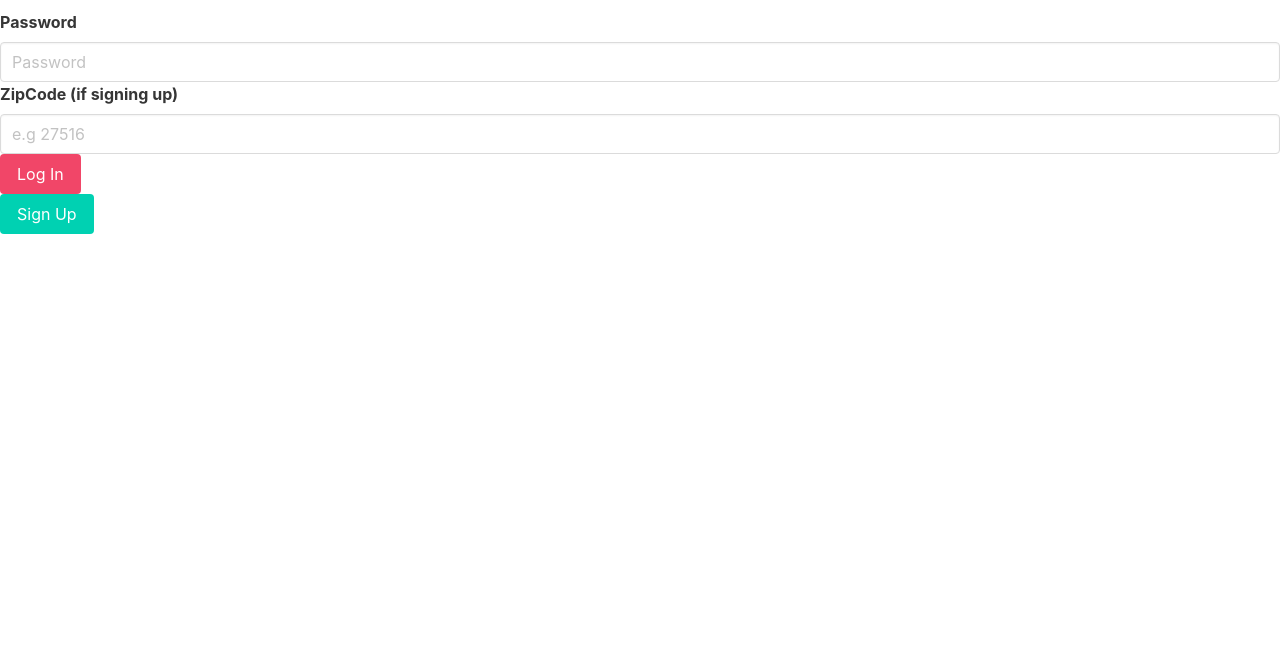
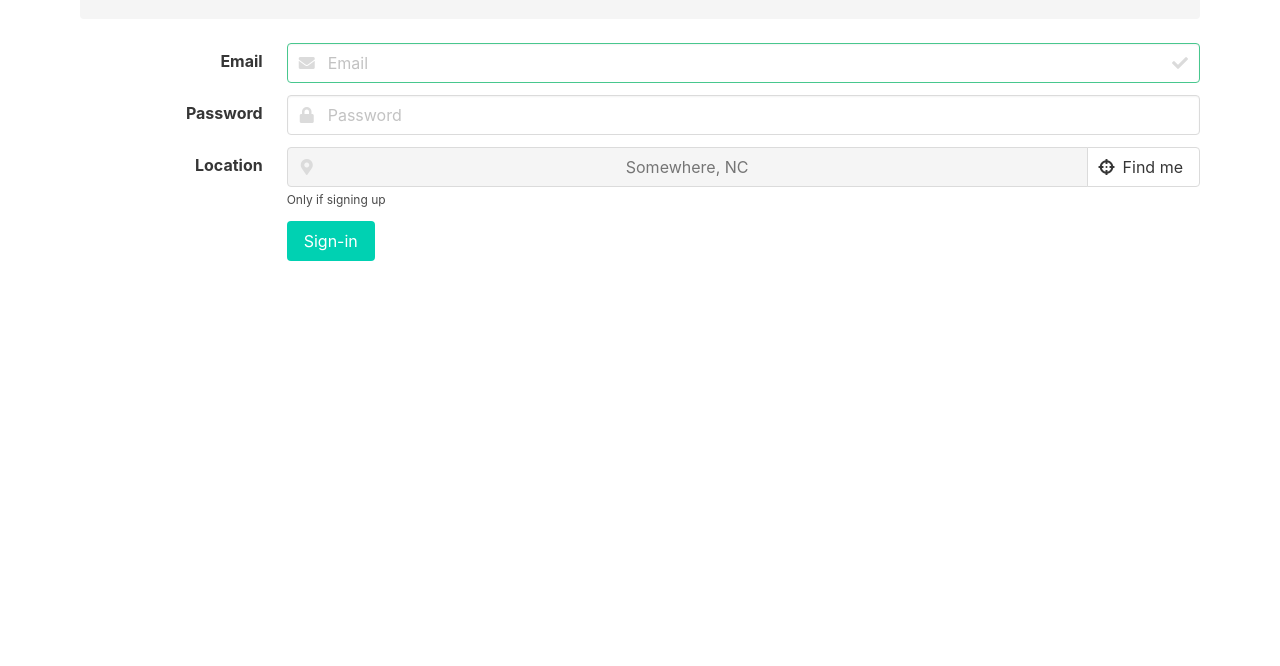
Before and after one commit to hkidwai/Wardrobe-Assistant, a website: page index.html in a window 1280 px wide. Shown: the part 134-800 px from the top of the page. Drawn offline with nearby package versions, Linux system fonts and the light colour scheme.

Commit message:
Redesign login signup page

```diff
--- a/index.html
+++ b/index.html
@@ -1,47 +1,148 @@
+<!DOCTYPE html>
 
-<!DOCTYPE html>
 <html lang="en">
 
 <head>
   <meta charset="UTF-8">
   <meta name="viewport" content="width=device-width, initial-scale=1.0">
-        <title>Login/Sign In </title>
+  <title>Login/Sign In</title>
 
   <link rel="stylesheet" href="node_modules/bulma/css/bulma.css" />
-        <link rel="stylesheet" href="controller.css">
-        <script src="https://code.jquery.com/jquery-3.4.1.min.js" integrity="sha256-CSXorXvZcTkaix6Yvo6HppcZGetbYMGWSFlBw8HfCJo=" crossorigin="anonymous"></script>
+  <link rel="stylesheet" href="node_modules/@fortawesome/fontawesome-free/css/all.min.css" />
+  <script src="node_modules/jquery/dist/jquery.min.js"></script>
+  <script src="node_modules/axios/dist/axios.min.js"></script>
 </head>
 
+<body>
+  <section class="section">
+    <div class="container is-fluid">
+      <div class="notification">
+        <h1 class="title">Sign-in</h1>
+        <h2 class="subtitle">Sign-in</h2>
+      </div>
+
+      <form id="login-signup-form" action="/assistant.html" method="post">
+        <div class="field is-horizontal">
+          <div class="field-label is-normal">
+            <label class="label">Email</label>
+          </div>
+          <div class="field-body">
             <div class="field">
-
-        <h1 class="title">Login/SignUp</h1>
-
-        <label class="label">Email</label>
-        <div class="control">
-          <input class="input" type="text" placeholder="e.g name@email.com">
+              <p class="control is-expanded has-icons-left has-icons-right">
+                <input class="input is-success" type="email" placeholder="Email" value="">
+                <span class="icon is-small is-left">
+                  <i class="fas fa-envelope"></i>
+                </span>
+                <span class="icon is-small is-right">
+                  <i class="fas fa-check"></i>
+                </span>
+              </p>
+            </div>
           </div>
         </div>
 
-      <div class="field">
+        <div class="field is-horizontal">
+          <div class="field-label is-normal">
             <label class="label">Password</label>
-
-        <div class="control">
-          <input class="input" type="email" placeholder="Password">
+          </div>
+          <div class="field-body">
+            <div class="field is-expanded">
+              <p class="control has-icons-left">
+                <input class="input" type="password" placeholder="Password">
+                <span class="icon is-small is-left">
+                  <i class="fas fa-lock"></i>
+                </span>
+              </p>
+            </div>
+          </div>
         </div>
 
-
-        <div class="field">
-                <label class="label">ZipCode (if signing up)</label>
-                <div class="control">
-                  <input class="input" type="email" placeholder="e.g 27516">
+        <div class="field is-horizontal">
+          <div class="field-label is-normal">
+            <label class="label">Location</label>
+          </div>
+          <div class="field-body">
+            <div class="field has-addons">
+              <div class="control is-expanded has-icons-left">
+                <input id="location-input" class="button is-fullwidth is-static" type="text"
+                  placeholder="Somewhere, NC">
+                <span class="icon is-small is-left">
+                  <i class="fas fa-map-marker-alt"></i>
+                </span>
+                <p class="help">Only if signing up</p>
               </div>
 
-        <div class = "control">
-            <button class = "button is-danger" >Log In</button>
+              <!--<p class="help">Only if signing up</p>-->
+              <div class="control">
+                <button class="button" id="find-me-button" type="button">
+                  <span class="icon is-small">
+                    <i class="fas fa-crosshairs"></i>
+                  </span>
+                  <span>Find me</span>
+
+                </button>
+              </div>
+              <!--</div>
+      <div class="field">-->
+            </div>
+          </div>
         </div>
 
-        <div class = "control">
-                <button class = "button is-primary" >Sign Up</button>
+        <div class="field is-horizontal">
+          <div class="field-label">
+            <!-- Left empty for spacing -->
           </div>
+          <div class="field-body">
+            <div class="field">
+              <div class="control">
+                <button class="button is-primary" type="submit">
+                  Sign-in
+                </button>
+              </div>
+            </div>
+          </div>
+        </div>
+        <input type="hidden" id="latitude"></input>
+        <input type="hidden" id="longitude"></input>
+      </form>
+    </div>
+  </section>
 
-      </div>
+</body>
+
+<script type="module">
+  $(`#login-signup-form`).on('submit', (event) => {
+    //event.preventDefault();
+    //console.log(event)
+  })
+  $(`#find-me-button`).on('click', (event) => {
+    let locationInput = $(`#location-input`);
+    navigator.geolocation.getCurrentPosition(async (position) => {
+      let latitude = position.coords.latitude.toFixed(2);
+      let longitude = position.coords.longitude.toFixed(2);
+      $(`#latitude`).val(latitude);
+      $(`#longitude`).val(longitude);
+      let endpoint = `https://api.weather.gov/points/${latitude},${longitude}`;
+      //console.log(latitude, longitude)
+      //console.log(endpoint);
+      //console.log(locationInput);
+      let result = axios({
+        method: 'get',
+        url: endpoint,
+      }).then((response) => {
+        //console.log(response.data)
+        let properties = response.data.properties.relativeLocation.properties;
+        let city = properties.city;
+        let state = properties.state;
+        //console.log(`${city}, ${state}`)
+        locationInput.val(`${city}, ${state}`)
+      }).catch((error) => {
+        //console.log(`${error}`)
+        //console.log(`${error.message}`)
+        locationInput.val(`${error.message}`)
+      })
+    })
+  })
+</script>
+
+</html>
--- a/package.json
+++ b/package.json
@@ -17,6 +17,9 @@
   },
   "homepage": "https://github.com/hkidwai/Wardrobe-Assistant#readme",
   "dependencies": {
-    "bulma": "^0.8.0"
+    "@fortawesome/fontawesome-free": "^5.11.2",
+    "axios": "^0.19.0",
+    "bulma": "^0.8.0",
+    "jquery": "^3.4.1"
   }
 }
```
Also changed, not shown: 1 other file. Lines whose indentation alone changed are shown as unchanged.
